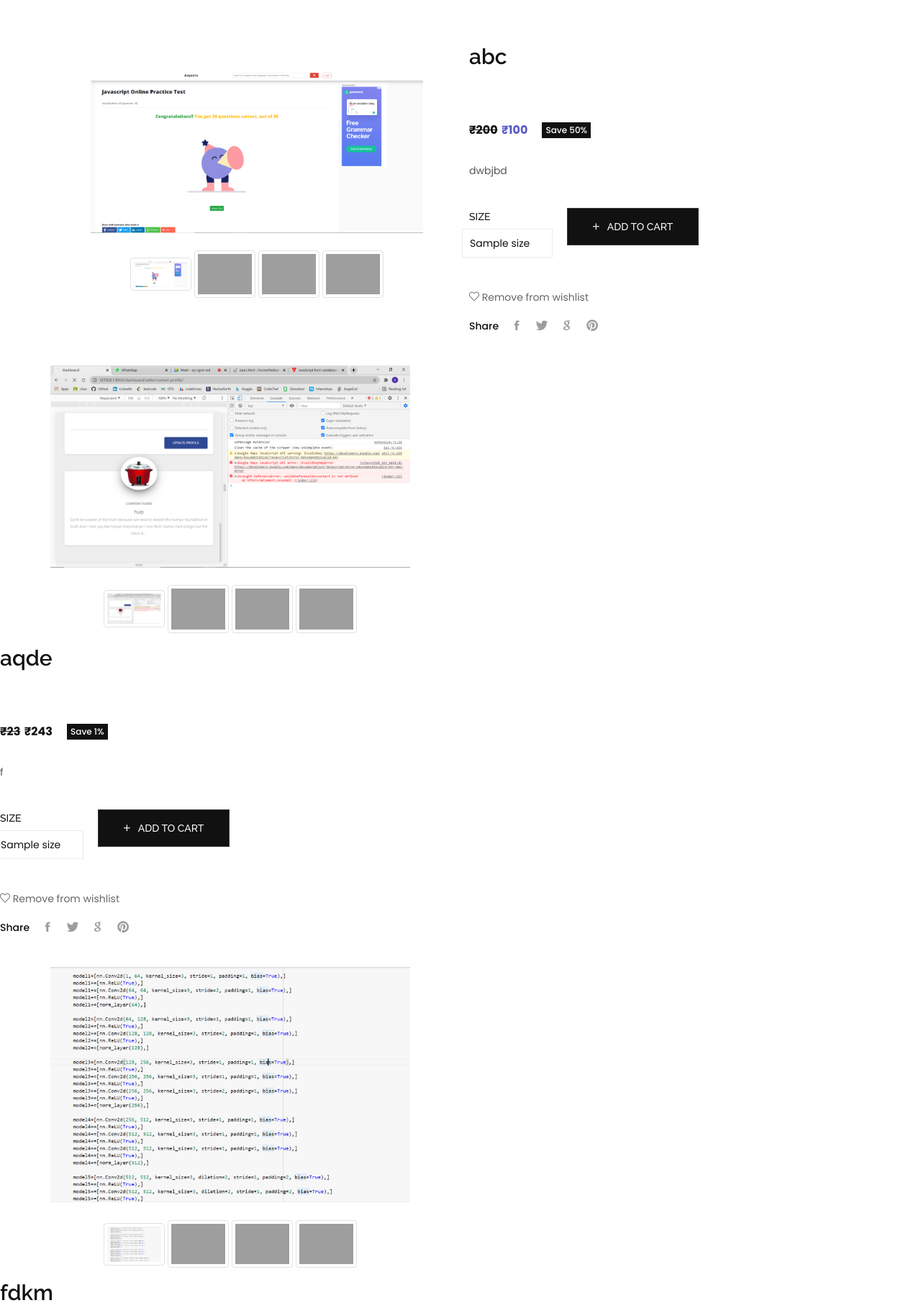
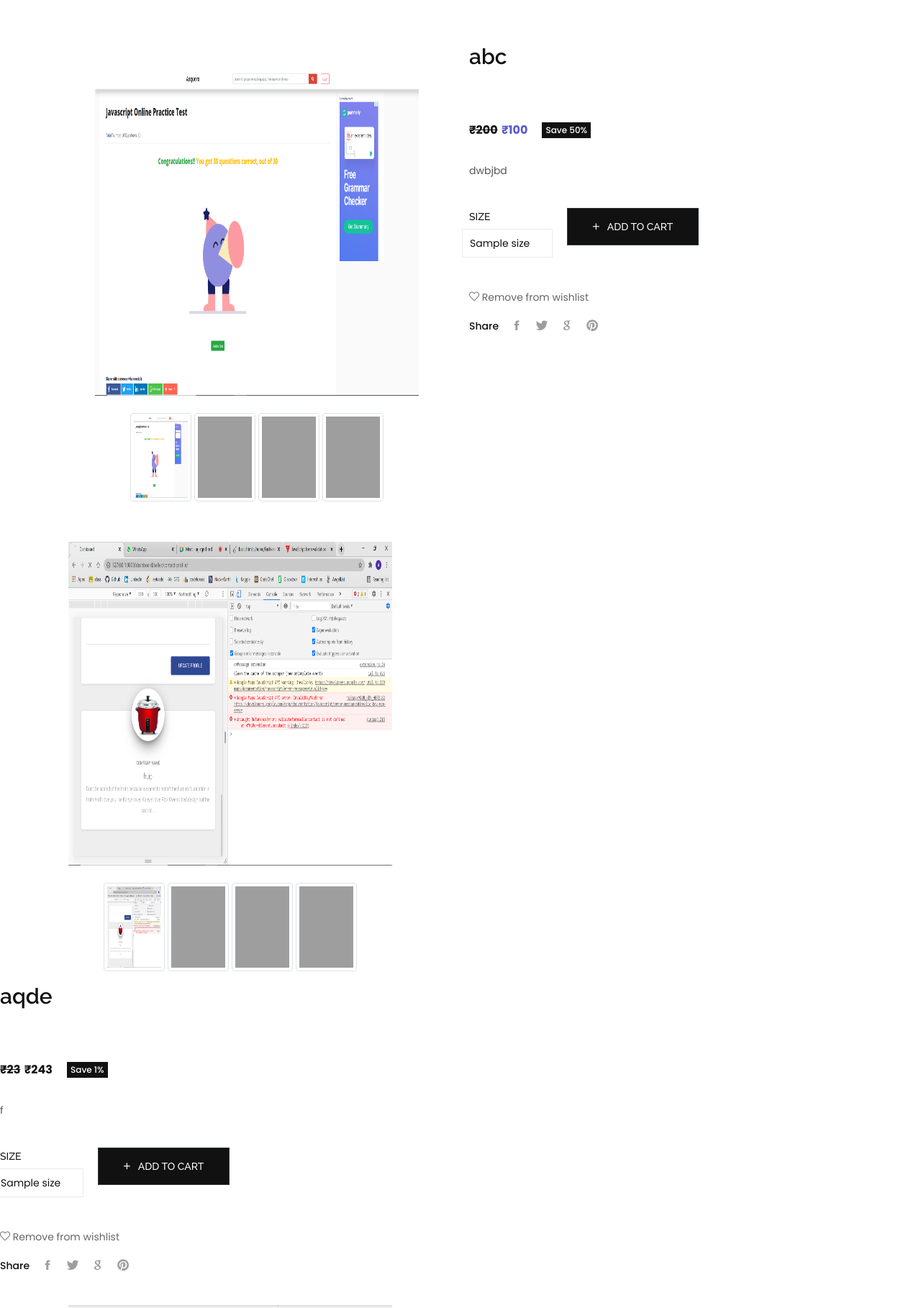
Before and after one commit to sherlock237/Stylox, a Django app: template app/templates/single-product.html in a window 1280 px wide. Shown: the part 125-1943 px from the top of the page at 72% size. Run offline with Django 3.2, Linux system fonts and the light colour scheme; data comes from the database, SQL or seed files in the repository; both versions use the stored data as it was after the commit; tables that the repository leaves empty hold one stand-in row (values such as "Sample post"); the template is opened without the code that fills it: values that come from a table or form of the project are taken from there, most other values are stand-ins (such as "Sample title", 1, 10 or a date in 2020); some libraries are stand-ins or nearby versions; some web fonts are replaced; grey boxes are pictures that could not be loaded.

Commit message:
single page images

```diff
--- a/app/templates/single-product.html
+++ b/app/templates/single-product.html
@@ -726,12 +726,12 @@
     {% for i in prd %}
               <div class="col-md-6">
                         <div class="images img-container p-3">
-                            <div class="text-center p-4"><a href="/app/{{i.image}}"><img  class="img-fluid" id="main-image" src="/app/{{i.image}}"  width="500" /></a></div>
+                            <div class="text-center p-4"><a href="/app/{{i.image}}"><img  class="img-fluid" id="main-image" src="/app/{{i.image}}"  style="width: 450px; height: 450px;" /></a></div>
                             <div class="thumbnail text-center slick-list">
-                             <img class="img-fluid img-thumbnail" onclick="change_image(this)"  src="/app/{{i.image}}" width="85">
-                             <img class="img-fluid img-thumbnail" onclick="change_image(this)" src="/app/{{i.image2}}" width="85">
-                             <img class="img-fluid img-thumbnail"onclick="change_image(this)" src="/app/{{i.image3}}" width="85">
-                             <img class="img-fluid img-thumbnail"onclick="change_image(this)" src="/app/{{i.image4}}" width="85">
+                             <img class="img-fluid img-thumbnail" onclick="change_image(this)"  src="/app/{{i.image}}" width="85px" height="100px" style="width: 85px; height: 123px;">
+                             <img class="img-fluid img-thumbnail" onclick="change_image(this)" src="/app/{{i.image2}}" width="85px" height="100px" style="width: 85px; height: 123px;">
+                             <img class="img-fluid img-thumbnail"onclick="change_image(this)" src="/app/{{i.image3}}" width="85px" height="100px" style="width: 85px; height: 123px;">
+                             <img class="img-fluid img-thumbnail"onclick="change_image(this)" src="/app/{{i.image4}}" width="85px" height="100px" style="width: 85px; height: 123px;">
                              </div>
                         </div>
                     </div>
```
Also changed, not shown: db.sqlite3.
